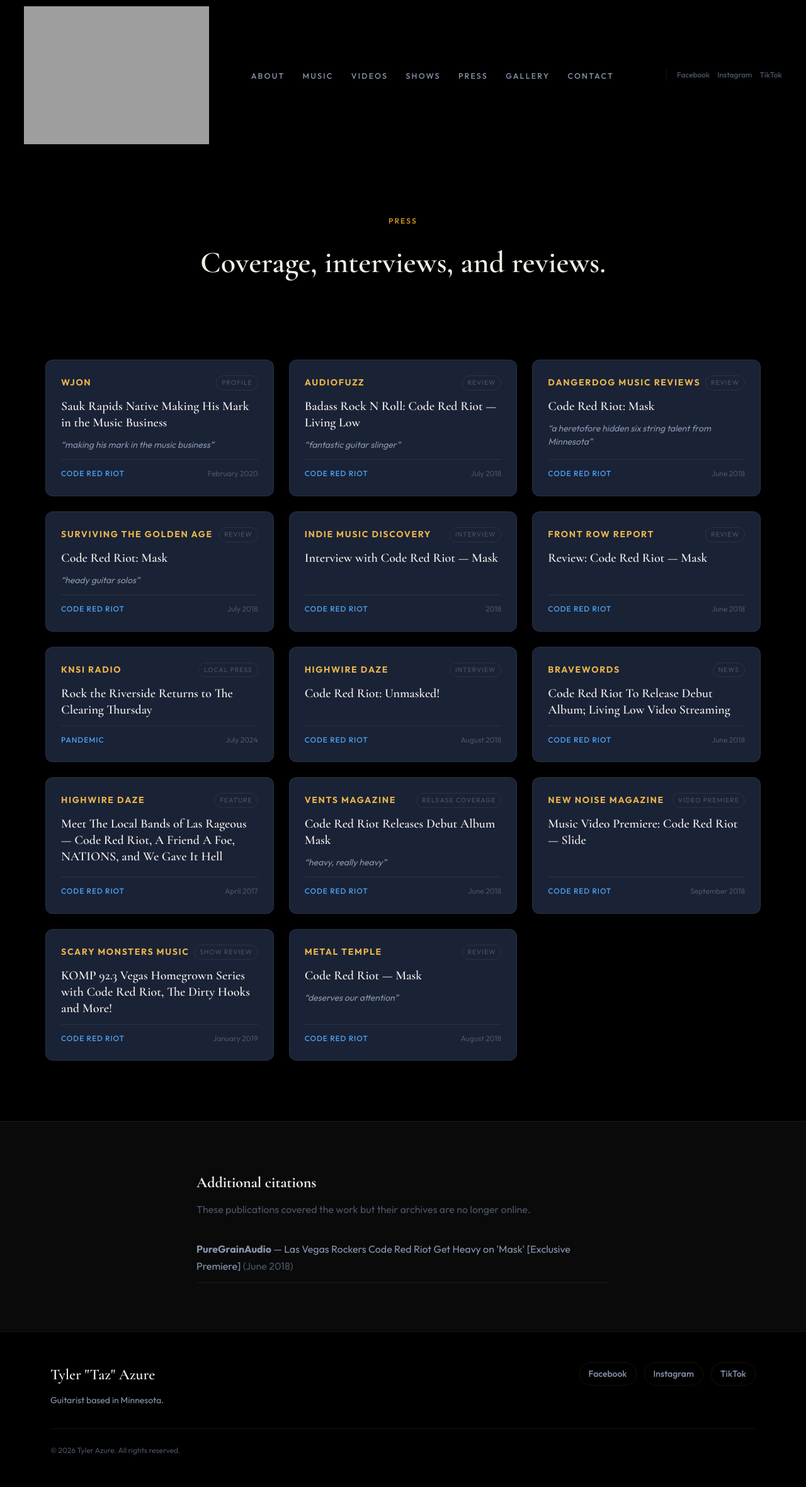
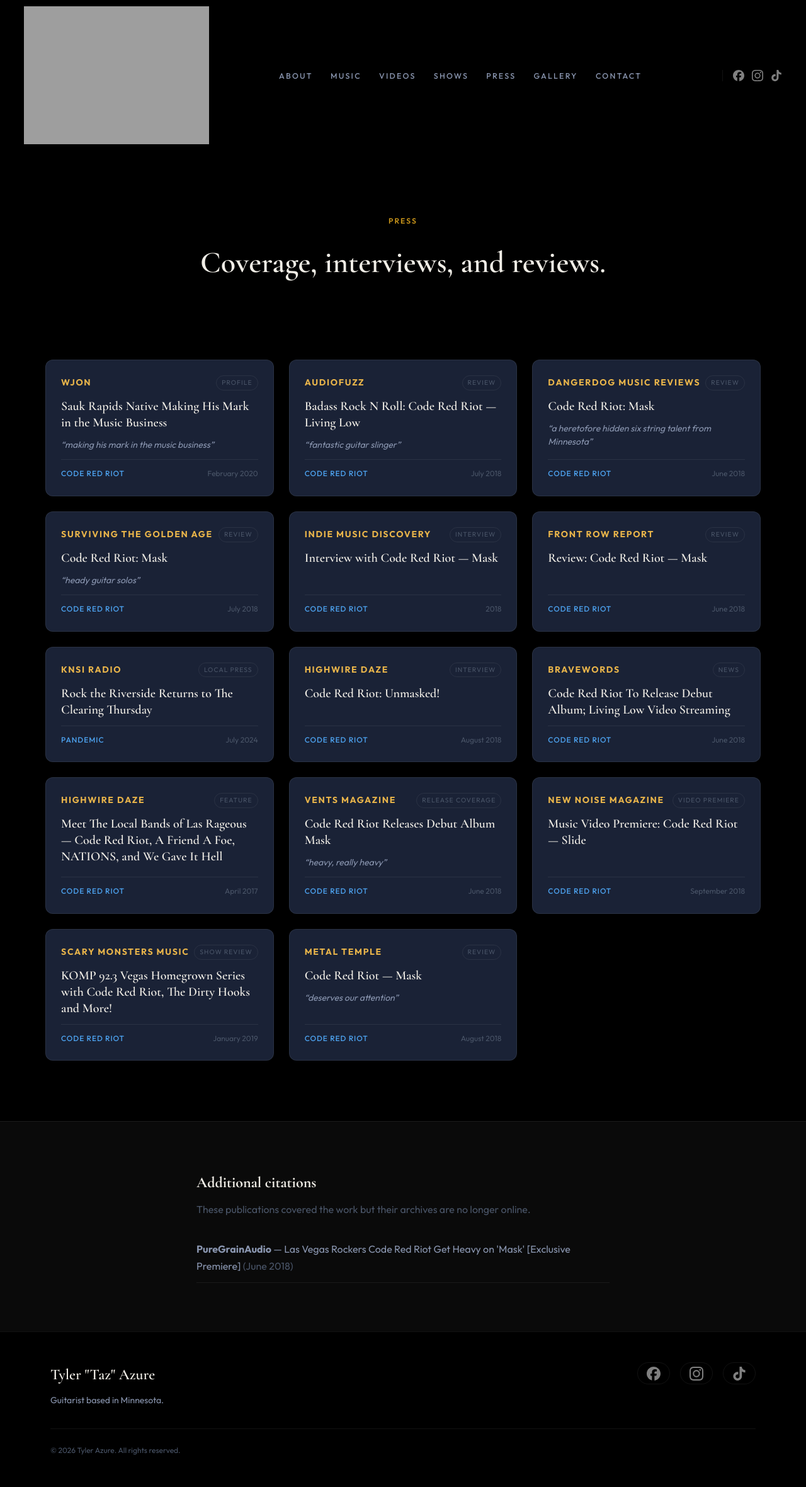
Before and after one commit to taz2022/tylertazazure.com, a Flask app: page /press in a window 1280 px wide. Shown: the whole page at 63% size. Run offline with Flask 3, Linux system fonts and the light colour scheme; grey boxes are pictures that could not be loaded.

Commit message:
SVG social icons, expanded stages marquee
- Social links now use SVG icons (Facebook, Instagram, TikTok)
  in navbar, footer, and contact section
- Stages marquee expanded with 16 new entries: Motley Crue,
  Buckcherry, Soul Asylum, Halestorm, Bret Michaels, Rob Zombie,
  Rockfest, Moondance Jam, Halfway Jam, Rock USA, Rocklahoma,
  Angel Stadium, Mill City Nights, The Myth, Rock The Riverside,
  The Machine Shop

Co-Authored-By: Claude Opus 4.6 (1M context) <noreply@anthropic.com>

```diff
--- a/app/content.py
+++ b/app/content.py
@@ -256,7 +256,12 @@ MUSIC = {
     "stages_shared": [
         "Breaking Benjamin", "Eagles of Death Metal", "Steel Panther", "Fozzy",
         "Papa Roach", "Fuel", "Tantric", "Gemini Syndrome",
-        "Las Rageous Festival", "Whisky A Go Go", "House of Blues", "First Avenue",
+        "Motley Crue", "Buckcherry", "Soul Asylum", "Halestorm",
+        "Bret Michaels", "Rob Zombie",
+        "Las Rageous Festival", "Rockfest", "Moondance Jam", "Halfway Jam",
+        "Rock USA", "Rocklahoma",
+        "Whisky A Go Go", "House of Blues", "First Avenue", "Angel Stadium",
+        "Mill City Nights", "The Myth", "Rock The Riverside", "The Machine Shop",
     ],
     "gallery_images": [
         "music/gallery/preview.webp",
--- a/app/static/css/styles.css
+++ b/app/static/css/styles.css
@@ -426,22 +426,41 @@ button {
 }
 
 .navbar__social {
-  font-size: var(--text-xs);
-  font-weight: 500;
-  color: var(--color-text-faint);
+  display: flex;
+  align-items: center;
   text-decoration: none;
-  transition: color var(--duration);
+  transition: opacity var(--duration);
+  opacity: 0.5;
 }
 
 .navbar__social:hover {
-  color: var(--color-text);
+  opacity: 1;
+}
+
+.navbar__social-icon {
+  width: 18px;
+  height: 18px;
+  filter: brightness(0) invert(1);
 }
 
 /* ── Footer socials ──────────────────────────────────────── */
 .footer__socials {
   display: flex;
-  gap: var(--space-3);
+  gap: var(--space-4);
   flex-wrap: wrap;
+  align-items: center;
+}
+
+.social-link__icon {
+  width: 22px;
+  height: 22px;
+  filter: brightness(0) invert(1);
+  opacity: 0.5;
+  transition: opacity var(--duration);
+}
+
+.social-link:hover .social-link__icon {
+  opacity: 1;
 }
 
 /* ── Mobile hamburger ──────────────────────────────────────── */
--- a/app/templates/index.html
+++ b/app/templates/index.html
@@ -170,7 +170,9 @@
       {% if footer.social_links %}
       <div class="hub-contact__socials">
         {% for link in footer.social_links %}
-        <a href="{{ link.url }}" class="social-link" target="_blank" rel="noopener">{{ link.platform }}</a>
+        <a href="{{ link.url }}" class="social-link" target="_blank" rel="noopener" aria-label="{{ link.platform }}">
+          <img src="{{ url_for('static', filename='images/streaming/' ~ link.icon ~ '.svg') }}" alt="{{ link.platform }}" class="social-link__icon" />
+        </a>
         {% endfor %}
       </div>
       {% endif %}
--- a/app/templates/partials/footer.html
+++ b/app/templates/partials/footer.html
@@ -8,7 +8,9 @@
     {% if footer.social_links %}
     <div class="footer__socials">
       {% for link in footer.social_links %}
-      <a href="{{ link.url }}" class="social-link" target="_blank" rel="noopener">{{ link.platform }}</a>
+      <a href="{{ link.url }}" class="social-link" target="_blank" rel="noopener" aria-label="{{ link.platform }}">
+        <img src="{{ url_for('static', filename='images/streaming/' ~ link.icon ~ '.svg') }}" alt="{{ link.platform }}" class="social-link__icon" />
+      </a>
       {% endfor %}
     </div>
     {% endif %}
--- a/app/templates/partials/navbar.html
+++ b/app/templates/partials/navbar.html
@@ -19,7 +19,9 @@
     {% if footer.social_links %}
     <div class="navbar__socials">
       {% for link in footer.social_links %}
-      <a href="{{ link.url }}" class="navbar__social" target="_blank" rel="noopener" aria-label="{{ link.platform }}">{{ link.platform }}</a>
+      <a href="{{ link.url }}" class="navbar__social" target="_blank" rel="noopener" aria-label="{{ link.platform }}">
+        <img src="{{ url_for('static', filename='images/streaming/' ~ link.icon ~ '.svg') }}" alt="{{ link.platform }}" class="navbar__social-icon" />
+      </a>
       {% endfor %}
     </div>
     {% endif %}
```
Also changed, not shown: app/static/images/streaming/facebook.svg (added), app/static/images/streaming/instagram.svg (added), app/static/images/streaming/simpleicons (1).svg (added), app/static/images/streaming/simpleicons (2).svg (added), app/static/images/streaming/simpleicons (3).svg (added), app/static/images/streaming/simpleicons.svg (added), app/static/images/streaming/snapchat.svg (added), app/static/images/streaming/spotify.svg (added), app/static/images/streaming/tiktok.svg (added).
